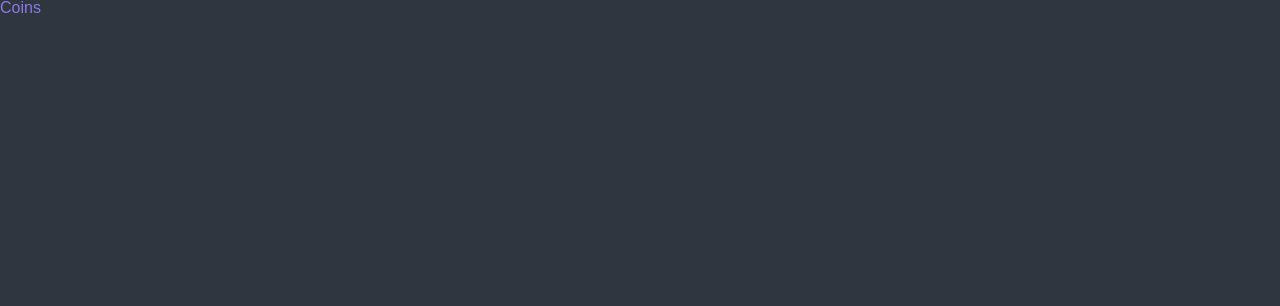
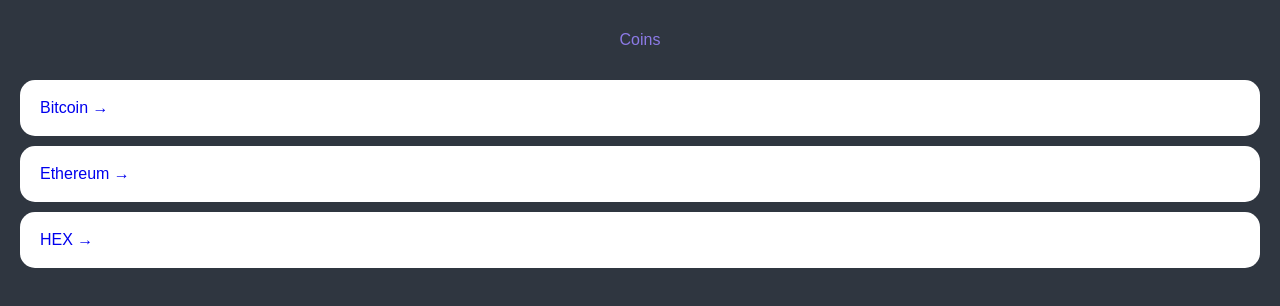
Before and after one commit to redips86/react-masterclass, a React (Create React App) app: page / in a window 1280 px wide. Shown: the top 306 px of the page. Built offline with nearby package versions, Linux system fonts and the light colour scheme.

Commit message:
[React study] 4.2 react-router-dom v6으로 버전 올림.

```diff
--- a/package.json
+++ b/package.json
@@ -12,7 +12,7 @@
     "@types/react-dom": "^18.0.3",
     "react": "^18.1.0",
     "react-dom": "^18.1.0",
-    "react-router-dom": "^5.3.0",
+    "react-router-dom": "^6.3.0",
     "react-scripts": "5.0.1",
     "styled-components": "^5.3.5",
     "typescript": "^4.6.4",
@@ -43,7 +43,6 @@
     ]
   },
   "devDependencies": {
-    "@types/react-router-dom": "^5.3.3",
     "@types/styled-components": "^5.1.25"
   }
 }
--- a/src/App.tsx
+++ b/src/App.tsx
@@ -68,7 +68,7 @@
   body {
     font-family: 'Source Sans Pro', sans-serif;
     background-color: ${props => props.theme.bgColor};
-    color: ${props => props.theme.textColor},
+    color: ${props => props.theme.textColor};
   }
 
   a {
@@ -82,7 +82,6 @@
             <GlobalStyle/>
             <Router/>
         </>
-
     );
 }
 
--- a/src/Router.tsx
+++ b/src/Router.tsx
@@ -1,18 +1,14 @@
-import {BrowserRouter, Route, Switch} from "react-router-dom";
+import {BrowserRouter, Route, Routes} from "react-router-dom";
 import Coins from "./routes/Coins";
 import Coin from "./routes/Coin";
 
 const Router = () => {
     return (
         <BrowserRouter>
-            <Switch>
-                <Route path={"/:coinId"}>
-                    <Coin></Coin>
-                </Route>
-                <Route path={"/"}>
-                    <Coins></Coins>
-                </Route>
-            </Switch>
+            <Routes>
+                <Route path={"/:coinId"} element={<Coin/>}/>
+                <Route path={"/"} element={<Coins/>}/>
+            </Routes>
         </BrowserRouter>
     )
 }
--- a/src/routes/Coin.tsx
+++ b/src/routes/Coin.tsx
@@ -1,11 +1,7 @@
 import {useParams} from "react-router-dom";
 
-interface Params {
-    coinId: string
-}
-
 function Coin() {
-    const {coinId} = useParams<Params>();
+    const {coinId} = useParams();
     console.log(coinId);
 
     return (
--- a/src/routes/Coins.tsx
+++ b/src/routes/Coins.tsx
@@ -1,12 +1,88 @@
 import styled from "styled-components";
+import {Link} from "react-router-dom";
+
+const Container = styled.div`
+  padding: 0px 20px;
+`;
+
+const Header = styled.header`
+  height: 10vh;
+  display: flex;
+  justify-content: center;
+  align-items: center;
+`;
+
+const CoinsList = styled.ul``;
+
+const Coin = styled.li`
+  background-color: white;
+  color: ${props => props.theme.bgColor};
+  padding: 20px;
+  border-radius: 15px;
+  margin-bottom: 10px;
+
+  a {
+    transition: color 0.2s ease-in;
+    display: block;
+  }
+;
+
+  &:hover {
+    a {
+      color: ${(props) => props.theme.accentColor}
+    }
+  }
+`;
 
 export const Title = styled.h1`
   color: ${props => props.theme.accentColor}
 `;
 
+const coins = [
+    {
+        id: "btc-bitcoin",
+        name: "Bitcoin",
+        symbol: "BTC",
+        rank: 1,
+        is_new: false,
+        is_active: true,
+        type: "coin",
+    },
+    {
+        id: "eth-ethereum",
+        name: "Ethereum",
+        symbol: "ETH",
+        rank: 2,
+        is_new: false,
+        is_active: true,
+        type: "coin",
+    },
+    {
+        id: "hex-hex",
+        name: "HEX",
+        symbol: "HEX",
+        rank: 3,
+        is_new: false,
+        is_active: true,
+        type: "token",
+    },
+]
+
 function Coins() {
     return (
-        <Title>Coins</Title>
+        <Container>
+            <Header>
+                <Title>Coins</Title>
+            </Header>
+            <CoinsList>
+                {
+                    coins.map(coin => <Coin key={coin.id}>
+                        <Link to={`/${coin.id}`}>{coin.name} &rarr;</Link>
+                    </Coin>)
+                }
+            </CoinsList>
+        </Container>
+
     )
 }
 
--- a/src/theme.ts
+++ b/src/theme.ts
@@ -1,7 +1,7 @@
 import {DefaultTheme} from "styled-components";
 
 export const theme: DefaultTheme = {
-    bgColor: "#2f3640",
-    textColor: "#f5f6fa",
-    accentColor: "#8c7ae6",
+    bgColor: '#2f3640',
+    textColor: '#f5f6fa',
+    accentColor: '#8c7ae6',
 }
```
Also changed, not shown: 1 other file (tests, documents, lock files or other folders).
